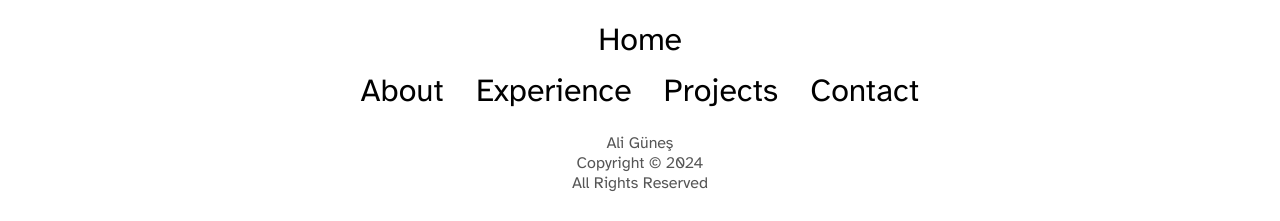
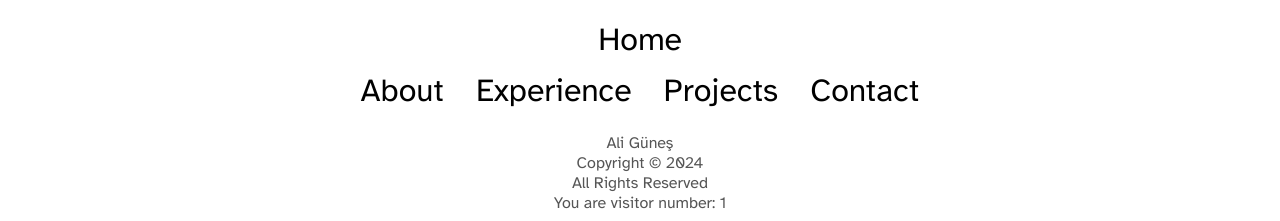
Before and after one commit to ali-gunes/aligunes.dev, a plain HTML site: page index.html in a window 1280 px wide. Shown: the part 3828-4049 px from the top of the page. Drawn offline with Linux system fonts and the light colour scheme.

Commit message:
Add visitor count to page

```diff
--- a/index.html
+++ b/index.html
@@ -493,6 +493,7 @@
         <p>Ali Güneş</p>
         <p>Copyright &#169; 2024</p>
         <p>All Rights Reserved</p>
+        <p>You are visitor number: <span id="visitorCount">0</span></p>
     </footer>
 
     <script src="script.js"></script>
--- a/script.js
+++ b/script.js
@@ -5,3 +5,20 @@ function toggleMenu(){
     menu.classList.toggle("open");
     icon.classList.toggle("open");
 }
+
+// Check if visitor has already visited during this session
+if (!sessionStorage.getItem('visited')) {
+    // If not visited, increment visitor count and mark as visited
+    let visitorCount = localStorage.getItem('visitorCount');
+    if (!visitorCount) {
+        visitorCount = 0;
+    } else {
+        visitorCount = parseInt(visitorCount);
+    }
+
+    visitorCount++;
+    document.getElementById('visitorCount').textContent = visitorCount;
+
+    localStorage.setItem('visitorCount', visitorCount.toString());
+    sessionStorage.setItem('visited', 'true');
+}
```
